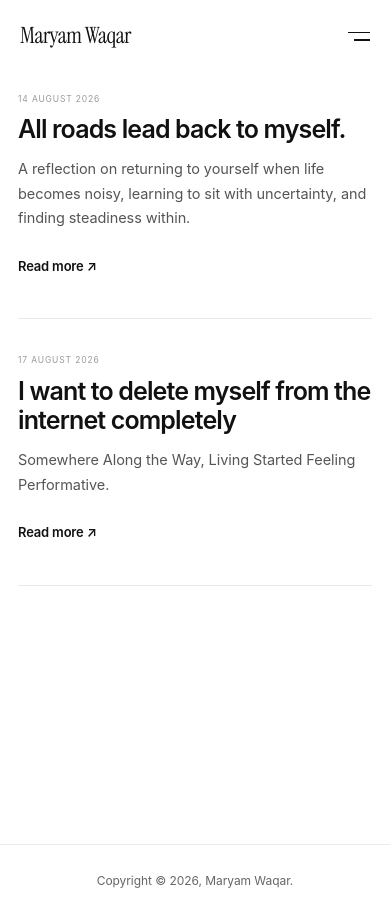
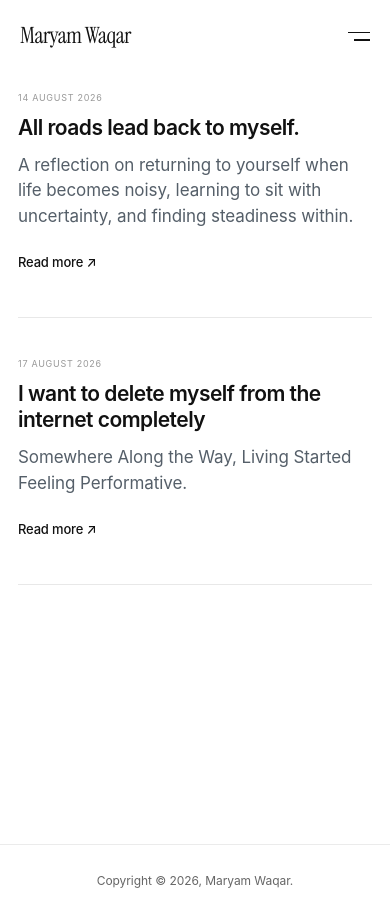
Before and after one commit to maryamwaqar1305/mrymwaq, a React (Vite) app: page /blog in a window 390 px wide. Built offline with nearby package versions, Linux system fonts and the light colour scheme.

Commit message:
modified:   src/pages/Blog.css         modified:   src/pages/Letters.css

```diff
--- a/src/pages/Blog.css
+++ b/src/pages/Blog.css
@@ -6,23 +6,32 @@
   width: 100%;
   min-height: 100vh;
 
-  padding: 105px 0 120px;
+  padding: 110px 0 120px;
+
+  margin: 0;
 
   background: #ffffff;
   color: #111111;
 
   font-family: var(--font-sans);
+
+  box-sizing: border-box;
 }
 
 
 /* =========================================
    BLOG LIST
-   Align with the portfolio navbar
+   SAME WIDTH / ALIGNMENT AS NAVBAR
 ========================================= */
 
 .blog-list {
-  width: min(1180px, calc(100% - 48px));
+  width: 1200px;
+  max-width: calc(100% - 36px);
+
   margin: 0 auto;
+  padding: 0;
+
+  box-sizing: border-box;
 }
 
 
@@ -33,46 +42,60 @@
 .blog-item {
   width: 100%;
 
-  padding: 48px 0 58px;
+  margin: 0;
+  padding: 0 0 55px;
 
   border-bottom: 1px solid rgba(0, 0, 0, 0.09);
+
+  box-sizing: border-box;
 }
 
-.blog-item:first-child {
-  padding-top: 0;
+.blog-item + .blog-item {
+  padding-top: 40px;
 }
 
 
 /* =========================================
-   CONTENT
+   BLOG CONTENT
 ========================================= */
 
 .blog-content {
   width: 100%;
-  max-width: 1000px;
+  max-width: 760px;
+
+  margin: 0;
+  padding: 0;
+
+  box-sizing: border-box;
 }
 
 
 /* =========================================
-   META
+   META / DATE
 ========================================= */
 
 .blog-meta {
   display: flex;
   align-items: center;
 
-  gap: 16px;
-
-  margin-bottom: 12px;
+  margin: 0 0 12px;
+  padding: 0;
 
   color: #999999;
 
   font-size: 10px;
   font-weight: 400;
 
-  letter-spacing: 0.1em;
+  line-height: 1.4;
+  letter-spacing: 0.08em;
 
   text-transform: uppercase;
+}
+
+
+/* Hide category / "LETTERS" */
+.blog-meta span:nth-child(2) {
+  display: none;
 }
 
 
@@ -81,18 +104,20 @@
 ========================================= */
 
 .blog-title {
+  width: 100%;
+
   margin: 0 0 12px;
+  padding: 0;
 
   color: #111111;
 
-  font-family: var(--font-sans);
-
-  font-size: 28px;
+  font-size: 27px;
   font-weight: 600;
 
-  line-height: 1.2;
+  line-height: 1.25;
+  letter-spacing: -0.025em;
 
-  letter-spacing: -0.035em;
+  text-align: left;
 }
 
 
@@ -101,20 +126,21 @@
 ========================================= */
 
 .blog-excerpt {
-  max-width: 1000px;
+  width: 100%;
+  max-width: 760px;
 
-  margin: 0 0 20px;
+  margin: 0 0 22px;
+  padding: 0;
 
   color: #555555;
 
-  font-family: var(--font-sans);
-
-  font-size: 16px;
+  font-size: 15px;
   font-weight: 400;
 
-  line-height: 1.7;
+  line-height: 1.65;
+  letter-spacing: -0.005em;
 
-  letter-spacing: -0.005em;
+  text-align: left;
 }
 
 
@@ -125,10 +151,15 @@
 .blog-read-more {
   display: inline-block;
 
+  margin: 0;
+  padding: 0;
+
   color: #111111;
 
-  font-size: 14px;
-  font-weight: 600;
+  font-size: 13px;
+  font-weight: 500;
+
+  line-height: 1.4;
 
   text-decoration: none;
 
@@ -144,28 +175,43 @@
    TABLET
 ========================================= */
 
-@media (max-width: 1000px) {
+@media (max-width: 800px) {
+
+  .blog-page {
+    padding: 95px 24px 100px;
+  }
 
   .blog-list {
-    width: calc(100% - 48px);
+    width: 100%;
+    max-width: none;
+
+    margin: 0;
+  }
+
+  .blog-item {
+    padding-bottom: 48px;
+  }
+
+  .blog-item + .blog-item {
+    padding-top: 40px;
   }
 
   .blog-content {
-    max-width: 900px;
+    max-width: 760px;
   }
 
   .blog-title {
-    font-size: 27px;
+    font-size: 25px;
   }
 
   .blog-excerpt {
-    font-size: 15px;
+    font-size: 14px;
   }
 }
 
 
 /* =========================================
-   MOBILE BLOG
+   MOBILE
 ========================================= */
 
 @media (max-width: 600px) {
@@ -174,9 +220,7 @@
     width: 100%;
     min-height: 100vh;
 
-    padding: 68px 18px 70px;
-
-    box-sizing: border-box;
+    padding: 82px 18px 70px;
   }
 
   .blog-list {
@@ -185,40 +229,28 @@
 
     margin: 0;
     padding: 0;
-
-    box-sizing: border-box;
   }
 
-  /* =========================================
+
+  /* -----------------------------------------
      BLOG ITEM
-  ========================================= */
+  ----------------------------------------- */
 
   .blog-item {
-    display: block;
-
     width: 100%;
-    max-width: none;
 
     margin: 0;
     padding: 0 0 42px;
-
-    box-sizing: border-box;
-
-    border-bottom: 1px solid rgba(0, 0, 0, 0.09);
   }
 
   .blog-item + .blog-item {
-    padding-top: 38px;
-  }
-
-  .blog-item:first-child {
-    padding-top: 30px;
+    padding-top: 40px;
   }
 
 
-  /* =========================================
+  /* -----------------------------------------
      CONTENT
-  ========================================= */
+  ----------------------------------------- */
 
   .blog-content {
     width: 100%;
@@ -226,107 +258,79 @@
 
     margin: 0;
     padding: 0;
+  }
 
-    box-sizing: border-box;
+  /* -----------------------------------------
+     DATE
+  ----------------------------------------- */
+
+  .blog-meta {
+    display: block;
+
+    width: 100%;
+
+    margin: 0 0 10px;
+    padding: 0;
+
+    font-size: 9px;
+    line-height: 1.4;
+    letter-spacing: 0.08em;
+  }
+
+  /* Remove "LETTERS" */
+  .blog-meta span:nth-child(2) {
+    display: none;
   }
 
 
-  /* =========================================
-     META
-  ========================================= */
-
-  .blog-meta {
-    display: flex;
-    align-items: center;
-    justify-content: flex-start;
-
-    width: 100%;
-
-    gap: 12px;
-
-    margin: 0 0 11px;
-    padding: 0;
-
-    color: #999999;
-
-    font-size: 9px;
-    font-weight: 400;
-
-    line-height: 1.2;
-    letter-spacing: 0.1em;
-
-    text-transform: uppercase;
-  }
-
-
-  /* =========================================
+  /* -----------------------------------------
      TITLE
-  ========================================= */
+  ----------------------------------------- */
 
   .blog-title {
     width: 100%;
-    max-width: none;
 
     margin: 0 0 12px;
     padding: 0;
 
-    color: #111111;
-
-    font-size: 28px;
+    font-size: 20px;
     font-weight: 600;
 
-    line-height: 1.18;
-    letter-spacing: -0.035em;
+    line-height: 1.25;
+    letter-spacing: -0.025em;
 
     text-align: left;
   }
 
 
-  /* =========================================
+  /* -----------------------------------------
      EXCERPT
-  ========================================= */
+  ----------------------------------------- */
 
   .blog-excerpt {
     width: 100%;
     max-width: none;
 
-    margin: 0 0 22px;
+    margin: 0 0 20px;
     padding: 0;
 
-    color: #555555;
-
     font-size: 17px;
-    font-weight: 400;
-
-    line-height: 1.7;
-    letter-spacing: -0.005em;
-
+    line-height: 1.55;
+    color: #555f69;
     text-align: left;
   }
 
 
-  /* =========================================
+  /* -----------------------------------------
      READ MORE
-  ========================================= */
+  ----------------------------------------- */
 
   .blog-read-more {
-    display: inline-block;
-
     margin: 0;
     padding: 0;
 
-    color: #111111;
-
     font-size: 13px;
-    font-weight: 600;
-
     line-height: 1.4;
-
-    text-decoration: none;
-  }
-
-  .blog-read-more:hover {
-    opacity: 0.5;
   }
 }
 
@@ -338,32 +342,154 @@
 @media (max-width: 420px) {
 
   .blog-page {
-    padding: 64px 18px 65px;
+    padding: 82px 18px 65px;
   }
 
   .blog-title {
-    font-size: 25px;
-    line-height: 1.19;
+    font-size: 21px;
   }
 
   .blog-excerpt {
-    font-size: 14.5px;
-    line-height: 1.7;
+    font-size: 17px;
+    line-height: 1.50;
+    color: #555f69;
+  }
+}
+/* =========================================
+   FINAL BLOG ALIGNMENT
+   MATCH NAVBAR LOGO
+========================================= */
+
+@media (min-width: 801px) {
+
+  .blog-page {
+    padding-left: 0 !important;
+    padding-right: 0 !important;
   }
 
-  .blog-meta {
-    font-size: 8.5px;
+  .blog-list {
+    width: calc(100% - 280px) !important;
+    max-width: none !important;
+
+    margin-left: max(228px, calc((100vw - 1235px) / 2)) !important;
+    margin-right: 0 !important;
+
+    padding: 0 !important;
   }
 
-  .blog-read-more {
-    font-size: 13px;
+  .blog-content {
+    width: 100% !important;
+    max-width: 760px !important;
+
+    margin-left: 0 !important;
+    padding-left: 0 !important;
   }
 
   .blog-item {
-    padding-bottom: 40px;
+    width: 100% !important;
   }
 
-  .blog-item + .blog-item {
-    padding-top: 36px;
+  .blog-title {
+    font-size: 27px !important;
+  }
+
+  .blog-excerpt {
+    font-size: 15px !important;
   }
 }
+
+
+/* =========================================
+   MOBILE — DO NOT USE DESKTOP OFFSET
+========================================= */
+
+@media (max-width: 800px) {
+
+  .blog-page {
+    padding-left: 18px !important;
+    padding-right: 18px !important;
+  }
+
+  .blog-list {
+    width: 100% !important;
+    max-width: none !important;
+
+    margin-left: 0 !important;
+    margin-right: 0 !important;
+  }
+}
+/* =========================================
+   FINAL DESKTOP ALIGNMENT
+   MOVE BLOG LEFT TO NAVBAR ALIGNMENT
+========================================= */
+
+@media (min-width: 801px) {
+
+  .blog-list {
+    transform: translateX(-17px) !important;
+  }
+
+}
+/* =========================
+   MOBILE BLOG TYPOGRAPHY
+   ========================= */
+
+@media (max-width: 768px) {
+
+  .blog-page {
+    width: 100%;
+    box-sizing: border-box;
+    padding: 92px 17px 0;
+    margin: 0;
+  }
+
+  .blog-post {
+    width: 100%;
+    padding: 0 0 44px;
+  }
+
+  .blog-post + .blog-post {
+    border-top: 1px solid #eeeeee;
+    padding-top: 42px;
+  }
+
+  /* DATE */
+  .blog-post-date {
+    display: block;
+    margin: 0 0 12px;
+    font-size: 11px;
+    line-height: 1.4;
+    letter-spacing: 0.11em;
+    color: #999;
+  }
+
+  /* HEADING */
+  .blog-post-title,
+  .blog-post h2 {
+    margin: 0 0 14px;
+    font-size: 26px;
+    line-height: 1.2;
+    letter-spacing: -0.025em;
+    font-weight: 600;
+    color: #111;
+  }
+
+  /* GREY SUBHEADING */
+  .blog-post-excerpt,
+  .blog-post p {
+    margin: 0 0 29px;
+    font-size: 17px;
+    line-height: 1.55;
+    font-weight: 400;
+    color: #555f69;
+  }
+
+  /* READ MORE */
+  .read-more {
+    display: inline-block;
+    font-size: 14px;
+    line-height: 1.4;
+    color: #111;
+    text-decoration: none;
+  }
+}
--- a/src/pages/Letters.css
+++ b/src/pages/Letters.css
@@ -154,40 +154,50 @@
   .letters-container {
     width: calc(100% - 36px);
 
-    padding-top: 65px;
+    /* slightly more breathing room below navbar */
+    padding-top: 55px;
     padding-bottom: 75px;
   }
 
   .letter-item {
-    padding-bottom: 35px;
+    padding-bottom: 38px;
   }
 
   .letter-item + .letter-item {
-    padding-top: 35px;
+    padding-top: 38px;
   }
 
   .letter-meta {
     gap: 11px;
 
-    margin-bottom: 12px;
+    margin-bottom: 13px;
 
-    font-size: 8.5px;
+    font-size: 9px;
   }
 
   .letter-title {
-    font-size: 25px;
+    font-size: 23px;
 
     line-height: 1.2;
+
+    margin-bottom: 14px;
   }
 
+  /* Larger + more readable like the About page */
   .letter-excerpt {
-    font-size: 15px;
+    max-width: 100%;
 
-    line-height: 1.75;
+    font-size: 16px;
+
+    line-height: 1.55;
+
+    color: #555555;
   }
 
   .letter-link {
-    font-size: 12px;
+    font-size: 13px;
+
+    margin-top: 2px;
   }
 }
 
@@ -199,14 +209,26 @@
 @media (max-width: 420px) {
 
   .letters-container {
-    width: calc(100% - 30px);
+    width: calc(100% - 32px);
+
+    padding-top: 28px;
   }
 
   .letter-title {
-    font-size: 23px;
+    font-size: 22px;
+
+    line-height: 1.2;
   }
 
   .letter-excerpt {
-    font-size: 14.5px;
+    font-size: 16.8px;
+
+    line-height: 1.40;
+
+    color: #555555;
+  }
+
+  .letter-link {
+    font-size: 13px;
   }
 }
```
